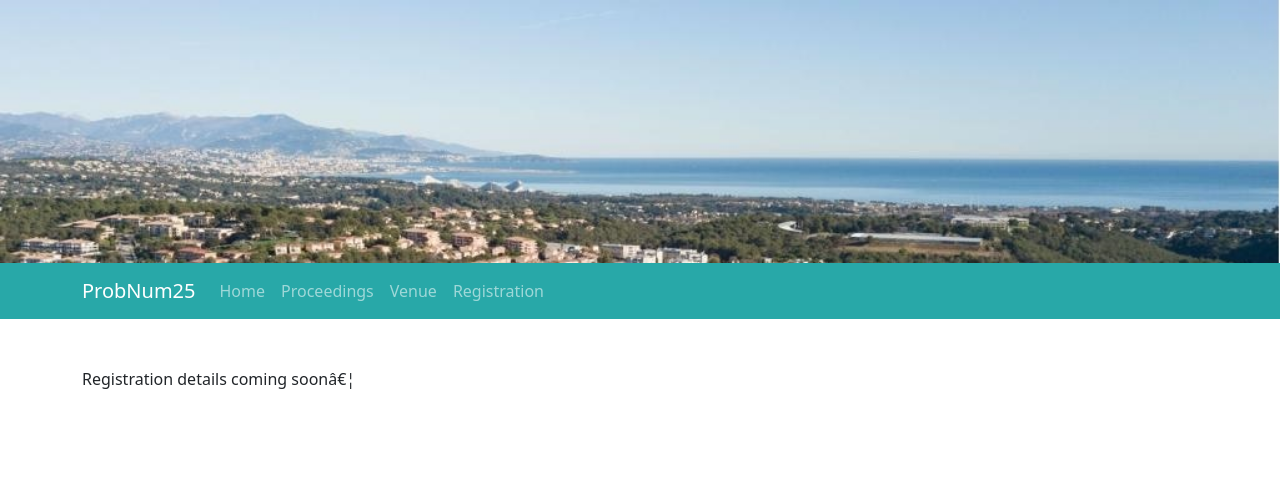
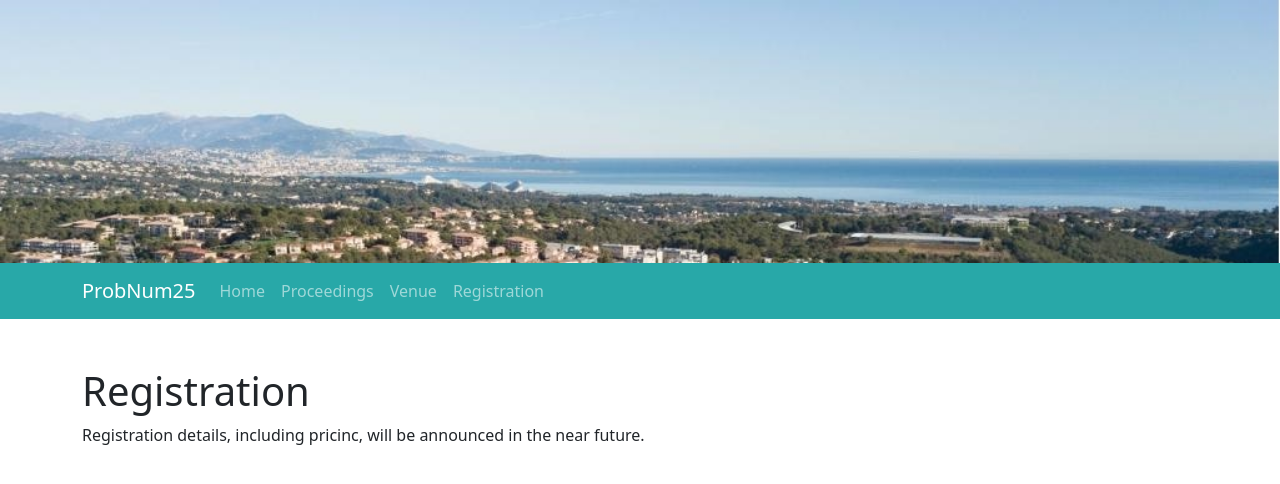
Before and after one commit to probnum2026/probnum2026.github.io, a Jekyll site: the page built from registration.md, in a window 1280 px wide. Shown: the top 484 px of the page. Built offline with Jekyll 4.4.1, drawn with Linux system fonts in a browser that asks for light colours; nearby versions of some CDN libraries; our own code applies the rules of GitHub Pages for plain Markdown files.

Commit message:
Update registration.md

```diff
--- a/registration.md
+++ b/registration.md
@@ -1 +1,7 @@
-Registration details coming soon...
+---
+layout: default
+title: "ProbNum25 : Registration"
+---
+
+# Registration
+Registration details, including pricinc, will be announced in the near future.
```
